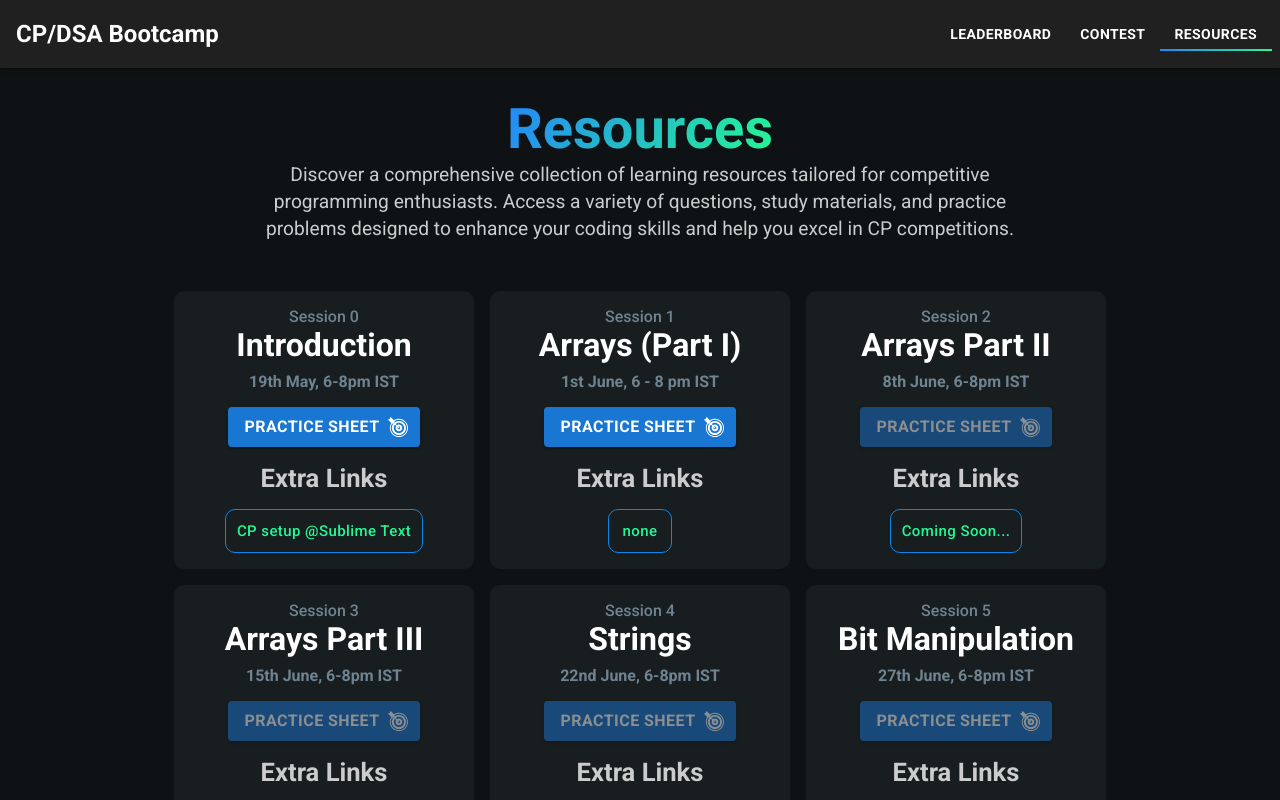
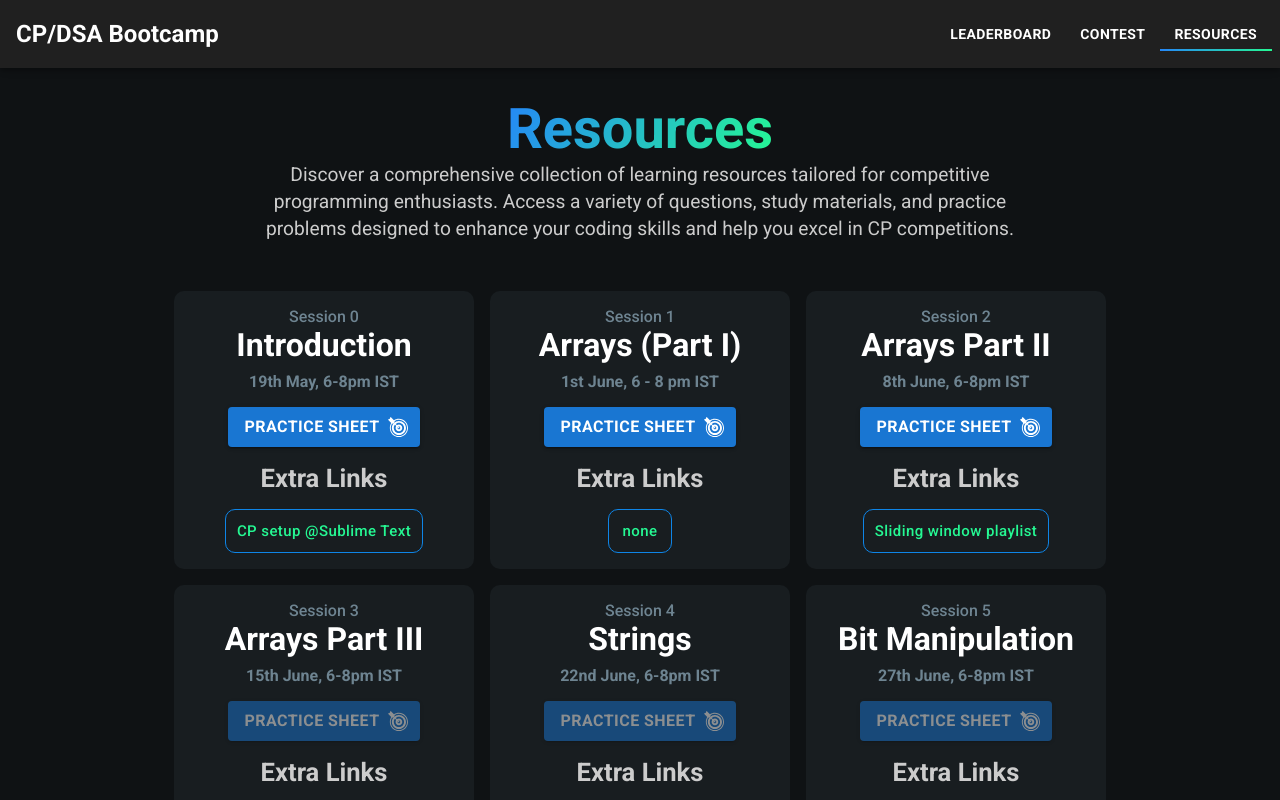
Before and after one commit to Soumyajit0803/cp-dsa-bootcamp, a React (Vite) app in the folder client/: page /resources in a window 1280 px wide. Shown: the top 800 px of the page. Built offline with nearby package versions, Linux system fonts and the light colour scheme.

Commit message:
[UPDATE+BUGFIX]: Updated resources, fixed mask on text for firefox

```diff
--- a/client/src/pages/homepage/home.css
+++ b/client/src/pages/homepage/home.css
@@ -44,8 +44,8 @@
 .gradient-text {
     background: linear-gradient(120deg, var(--text-gradient-1), var(--text-gradient-2));
     /* Add text styles */
-    -webkit-background-clip: text;
     background-clip: text;
+    -webkit-background-clip: text !important;
     color: transparent;
     font-size: 3.5rem;
     font-weight: bolder
--- a/client/src/pages/resources/Resources.jsx
+++ b/client/src/pages/resources/Resources.jsx
@@ -32,10 +32,10 @@ const Resources = () => {
                 <ResourceCard
                     session={2}
                     text={""}
-                    sheetLink={""}
+                    sheetLink={"https://docs.google.com/document/d/1RyWq6UrPh5ovv_T_Jkvc5SJ125s2TC-1/edit?usp=sharing&ouid=117739622112221879547&rtpof=true&sd=true"}
                     heading={"Arrays Part II"}
                     datetime={"8th June, 6-8pm IST"}
-                    extraLinks={null}
+                    extraLinks={{"Sliding window playlist": "https://youtube.com/playlist?list=PL_z_8CaSLPWeM8BDJmIYDaoQ5zuwyxnfj&si=oiwfh88Ux7f-YsBe"}}
                 />
                 <ResourceCard
                     session={3}
```
